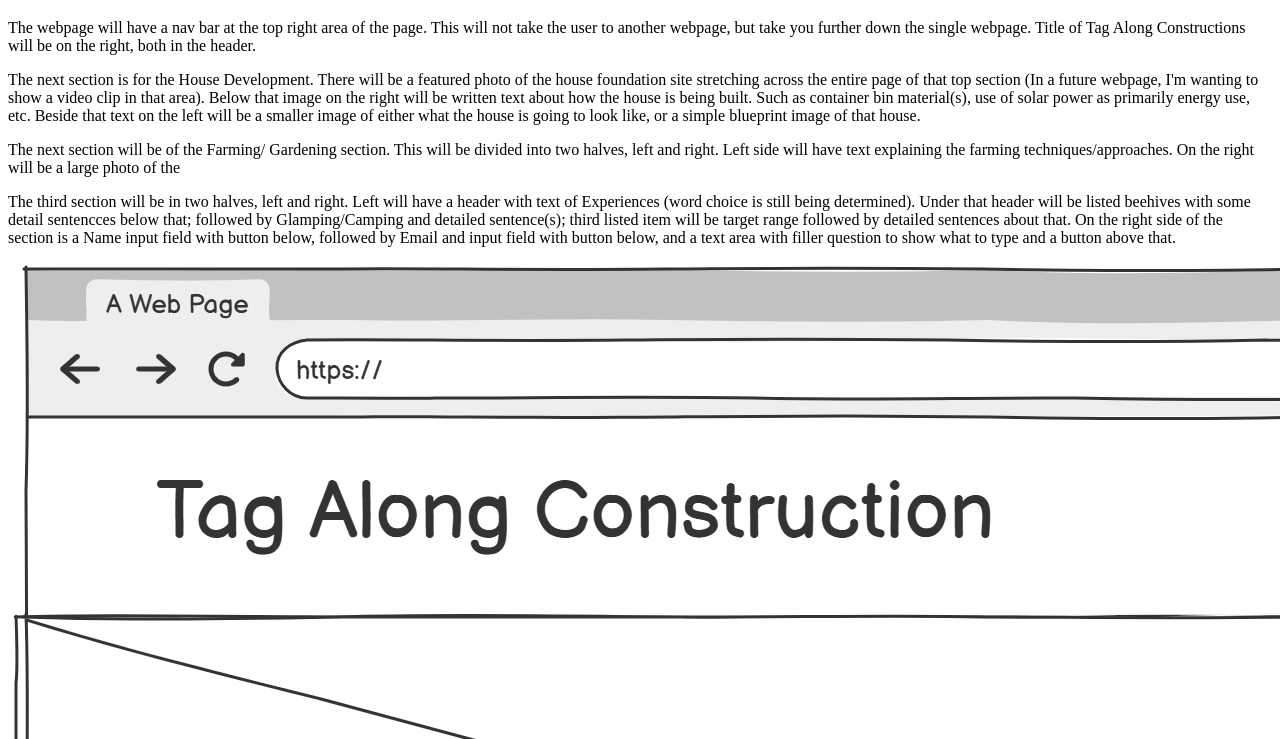
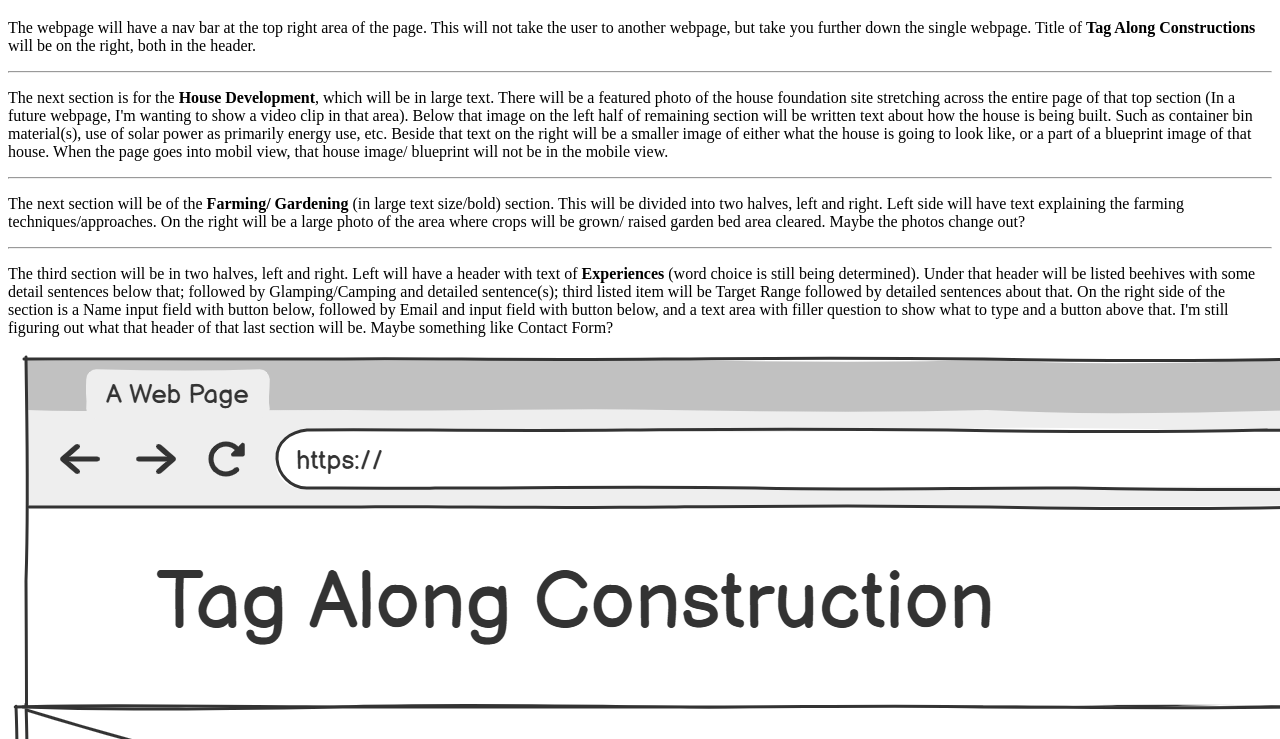
Before and after one commit to EricManolito/tag-along-construction, a plain HTML site: page documentation/milestone-2.html in a window 1280 px wide. Shown: the part 61-800 px from the top of the page. Drawn offline with Linux system fonts and the light colour scheme.

Commit message:
checked p elements for typos and addition text added.

```diff
--- a/documentation/milestone-2.html
+++ b/documentation/milestone-2.html
@@ -5,23 +5,30 @@
 <body>
     <h1>Content Strategy</h1>
         <p>The webpage will have a nav bar at the top right area of the page. This will not take the user to another
-        webpage, but take you further down the single webpage. Title of Tag Along Constructions will  be on the right, both
+        webpage, but take you further down the single webpage. Title of <strong>Tag Along Constructions</strong> will  be on the right, both
         in the header.</p>
-        <p> The next section is for the House Development. There will be a featured photo of the house foundation site
-        stretching across the entire page of that top section (In a future webpage, I'm wanting to show a video clip in that
-            area). Below that image on the right will be written text about how the house is being built. Such as container
-        bin material(s), use of solar power as primarily energy use, etc. Beside that text on the left will be a smaller
-        image of either what the house is going to look like, or a simple blueprint image of that house.</p>
-        <p>The next section will be of the Farming/ Gardening section. This will be divided into two halves, left and right.
-        Left side will have text explaining the farming techniques/approaches. On the right will be a large photo of the
-        </p>
-        <p>The third section will be in two halves, left and right. Left will have a header with text of Experiences (word
-        choice is still being determined). Under that header will be listed beehives with some detail sentencces below that;
-        followed by Glamping/Camping and detailed sentence(s); third listed item will be target range followed by detailed
+    <hr>
+        <p> The next section is for the <strong>House Development</strong>, which will be in large text. There will be a featured photo
+            of the house foundation site stretching across the entire page of that top section (In a future webpage,
+            I'm wanting to show a video clip in that area). Below that image on the left half of remaining section will
+            be written text about how the house is being built. Such as container bin material(s), use of solar power as
+            primarily energy use, etc. Beside that text on the right will be a smaller image of either what the house
+            is going to look like, or a part of a blueprint image of that house. When the page goes into mobil view, that
+        house image/ blueprint will not be in the mobile view.</p>
+    <hr>
+        <p>The next section will be of the <strong>Farming/ Gardening</strong> (in large text size/bold) section. This will be divided into
+            two halves, left and right. Left side will have text explaining the farming techniques/approaches. On the right
+            will be a large photo of the area where crops will be grown/ raised garden bed area cleared.
+            Maybe the photos change out?</p>
+    <hr>
+        <p>The third section will be in two halves, left and right. Left will have a header with text of <strong>Experiences</strong>
+            (word choice is still being determined). Under that header will be listed beehives with some detail sentences below that;
+        followed by Glamping/Camping and detailed sentence(s); third listed item will be Target Range followed by detailed
         sentences about that. On the right side of the section is a Name input field with button below, followed by
         Email and input field with button below, and a text area with filler question to show what to type and a button
-        above that.</p>
+        above that. I'm still figuring out what that header of that last section will be. Maybe something like Contact Form?</p>
         <img src="New%20Wireframe%201.png" alt="wireframe of desktop view">
+    <hr>
         <img src="New%20Wireframe%202.png" alt="wireframe of mobile view">
 </body>
 </html>
```
